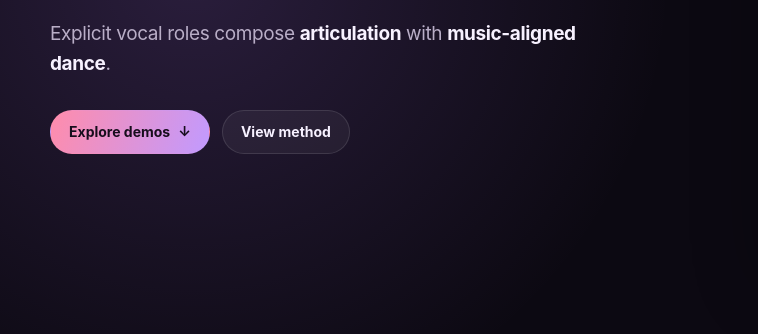
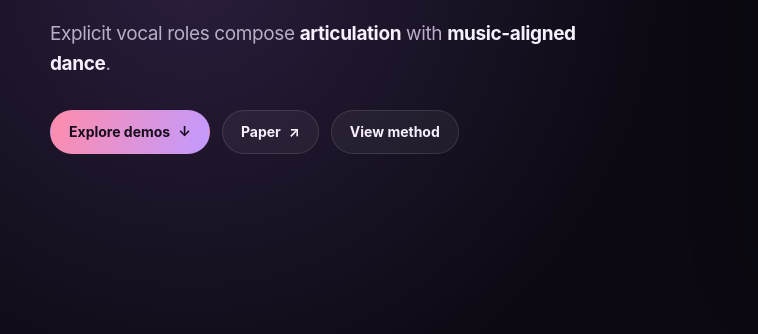
Before and after one commit to fff-ttt/singdance-project-page, a plain HTML site: page site/index.html in a window 1280 px wide. Shown: the part 466-800 px from the top of the page, 0-758 px from the left. Drawn offline with Linux system fonts and the light colour scheme.

Commit message:
Add arXiv paper link

```diff
--- a/site/index.html
+++ b/site/index.html
@@ -1047,6 +1047,7 @@
         </p>
         <div class="hero-actions">
           <a class="button primary" href="#results">Explore demos <span aria-hidden="true">↓</span></a>
+          <a class="button" href="https://arxiv.org/abs/2608.16220" target="_blank" rel="noopener noreferrer" aria-label="Read the SingDance paper on arXiv (opens in a new tab)">Paper <span aria-hidden="true">↗</span></a>
           <a class="button" href="#method">View method</a>
         </div>
       </div>
```
